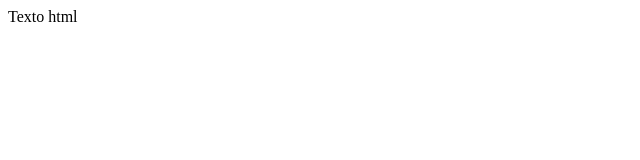
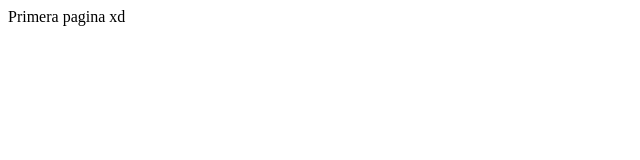
Before and after one commit to angel616/Aprendiendo-git-y-gitHub, a plain HTML site: page index.html in a window 1280 px wide. Shown: the full height of the page, 0-640 px from the left. Drawn offline with Linux system fonts and the light colour scheme.

Commit message:
Ahora el index.html tiene codigo html

```diff
--- a/index.html
+++ b/index.html
@@ -7,7 +7,7 @@
     <title>Prueba</title>
 </head>
 <body>
-    Texto html
+    Primera pagina xd
     <script src="app.js"></script>
 </body>
 </html>
```
